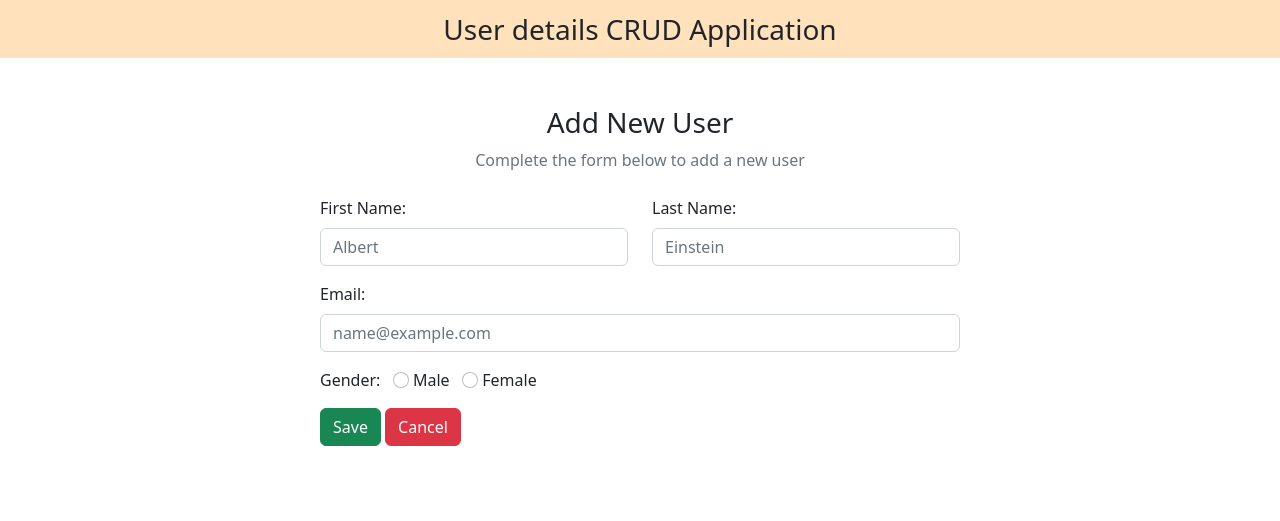
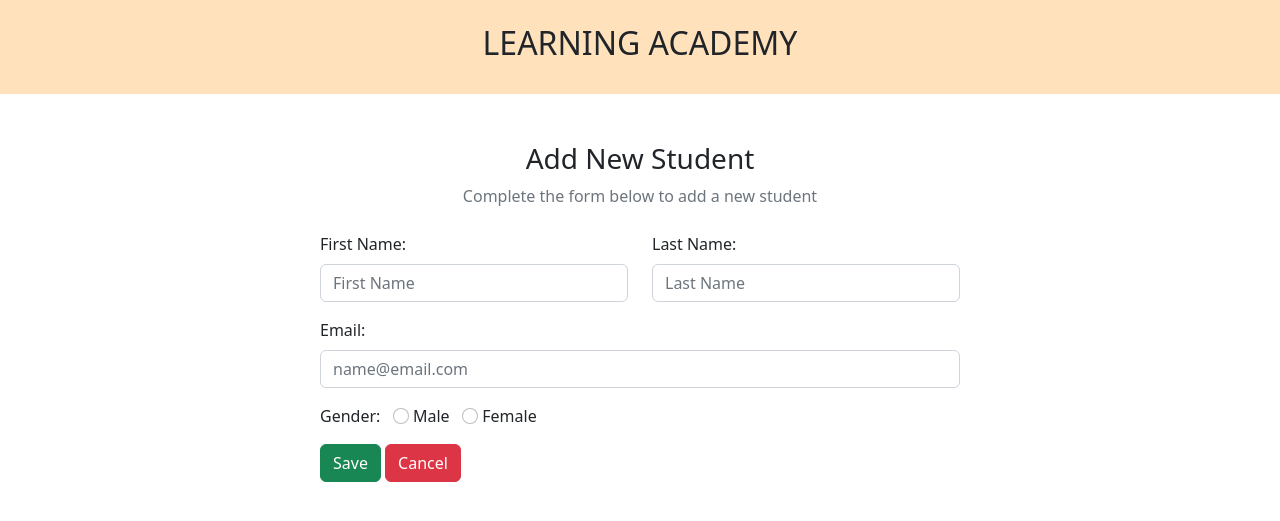
Before and after one commit to dhirajnaik14/crudsql, a PHP site: page /add-new.php in a window 1280 px wide. Shown: the top 521 px of the page. Run offline with PHP 8.4, Linux system fonts and the light colour scheme.

Commit message:
Add files via upload

```diff
--- a/add-new.php
+++ b/add-new.php
@@ -37,18 +37,18 @@ if (isset($_POST["submit"])) {
    <!-- Font Awesome -->
    <link rel="stylesheet" href="https://cdnjs.cloudflare.com/ajax/libs/font-awesome/6.4.0/css/all.min.css" integrity="sha512-iecdLmaskl7CVkqkXNQ/ZH/XLlvWZOJyj7Yy7tcenmpD1ypASozpmT/E0iPtmFIB46ZmdtAc9eNBvH0H/ZpiBw==" crossorigin="anonymous" referrerpolicy="no-referrer" />
 
-   <title>CRUD Application</title>
+   <title>Add new user</title>
 </head>
 
 <body>
-   <nav class="navbar navbar-light justify-content-center fs-3 mb-5" style="background-color: #ffe2bc;">
-      User details CRUD Application
+   <nav class="navbar navbar-light justify-content-center fs-3 mb-5 text-center p-4" style="background-color: #ffe2bc;">
+   <h2>LEARNING ACADEMY</h2>
    </nav>
 
    <div class="container">
       <div class="text-center mb-4">
-         <h3>Add New User</h3>
-         <p class="text-muted">Complete the form below to add a new user</p>
+         <h3>Add New Student</h3>
+         <p class="text-muted">Complete the form below to add a new student</p>
       </div>
 
       <div class="container d-flex justify-content-center">
@@ -56,27 +56,27 @@ if (isset($_POST["submit"])) {
             <div class="row mb-3">
                <div class="col">
                   <label class="form-label">First Name:</label>
-                  <input type="text" class="form-control" name="first_name" placeholder="Albert">
+                  <input type="text" class="form-control" name="first_name" placeholder="First Name">
                </div>
 
                <div class="col">
                   <label class="form-label">Last Name:</label>
-                  <input type="text" class="form-control" name="last_name" placeholder="Einstein">
+                  <input type="text" class="form-control" name="last_name" placeholder="Last Name">
                </div>
             </div>
 
             <div class="mb-3">
                <label class="form-label">Email:</label>
-               <input type="email" class="form-control" name="email" placeholder="name@example.com">
+               <input type="email" class="form-control" name="email" placeholder="name@email.com">
             </div>
 
             <div class="form-group mb-3">
                <label>Gender:</label>
                &nbsp;
-               <input type="radio" class="form-check-input" name="gender" id="male" value="male">
+               <input type="radio" class="form-check-input" name="gender" id="male" value="Male">
                <label for="male" class="form-input-label">Male</label>
                &nbsp;
-               <input type="radio" class="form-check-input" name="gender" id="female" value="female">
+               <input type="radio" class="form-check-input" name="gender" id="female" value="Female">
                <label for="female" class="form-input-label">Female</label>
             </div>
 
```
Also changed, not shown: edit.php (+6 -6 lines), index.php (+8 -3 lines).
